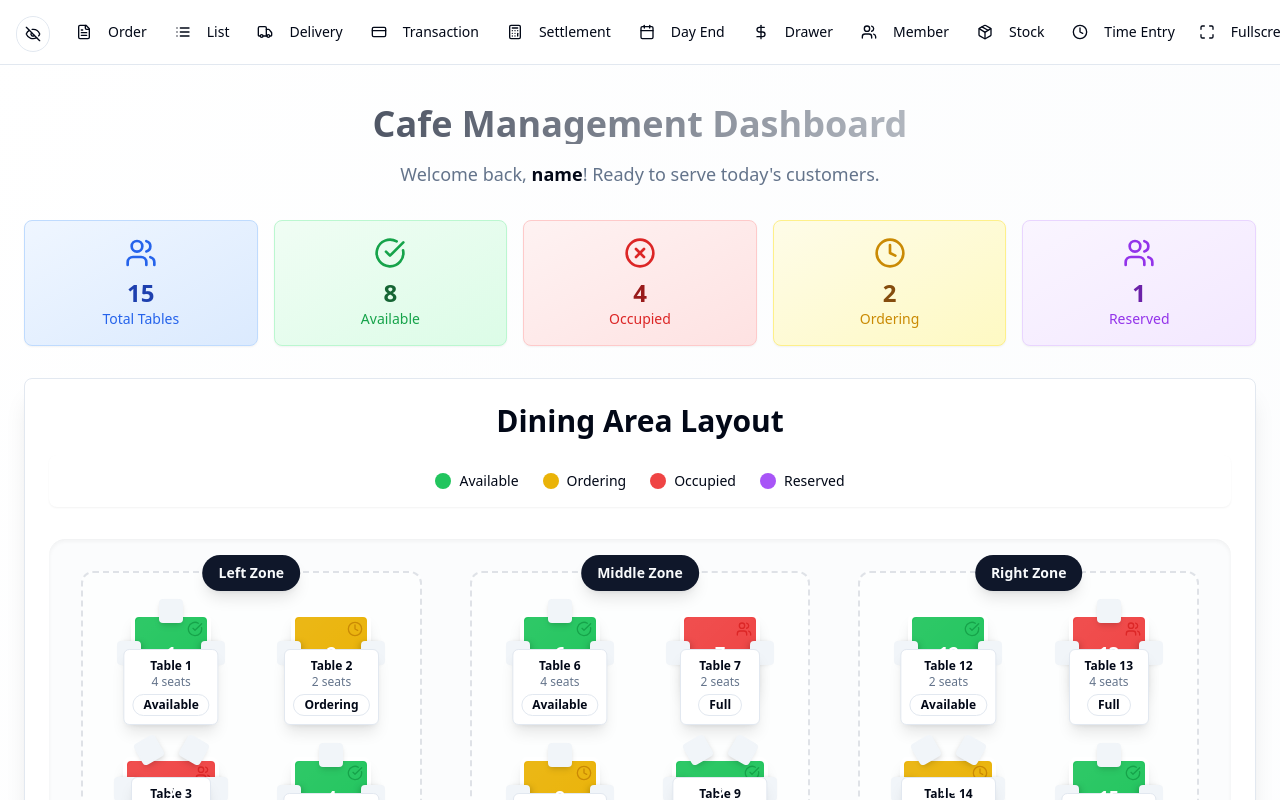
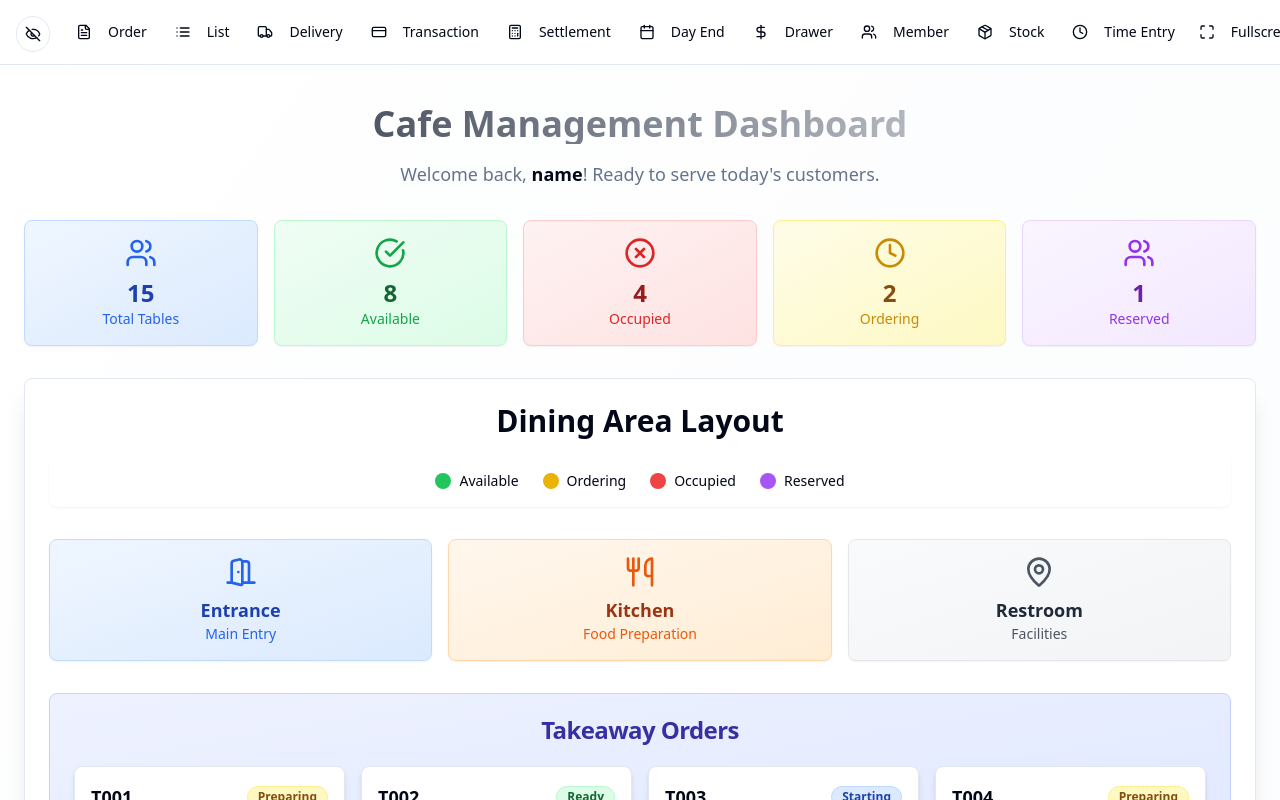
Before and after one commit to Mohamedashmar432/cafe-app, a React (Vite) app: page / in a window 1280 px wide. Both pictures are taken after typing "name@example.com", "Sample123" into the empty fields and a click on the button "Sign In". Shown: the top 800 px of the page. Built offline with nearby package versions, Linux system fonts and the light colour scheme.

Commit message:
feat: Enhance dashboard and signup page
- Added entrance, restroom, and kitchen indicators to the dashboard.
- Renamed table zones to sections 1, 2, and 3.
- Added a takeaway order section with order status.
- Added floating cafe SVG to the signup page.

```diff
--- a/src/components/auth/LoginPage.tsx
+++ b/src/components/auth/LoginPage.tsx
@@ -35,9 +35,56 @@ export const LoginPage = ({ onLogin }: LoginPageProps) => {
     onLogin(userData);
   };
 
+  // Floating cafe SVG elements
+  const FloatingCafeElement = ({ children, className, delay = 0 }: { children: React.ReactNode; className: string; delay?: number }) => (
+    <div
+      className={`absolute opacity-20 animate-pulse ${className}`}
+      style={{ animationDelay: `${delay}s` }}
+    >
+      {children}
+    </div>
+  );
+
   return (
-    <div className="min-h-screen bg-gradient-to-br from-primary/20 via-background to-accent/20 flex items-center justify-center p-4">
-      <Card className="w-full max-w-md">
+    <div className="min-h-screen bg-gradient-to-br from-primary/20 via-background to-accent/20 flex items-center justify-center p-4 relative overflow-hidden">
+      {/* Floating Cafe SVG Elements */}
+      <FloatingCafeElement className="top-10 left-10" delay={0}>
+        <svg width="60" height="60" viewBox="0 0 24 24" fill="currentColor" className="text-primary/30">
+          <path d="M18.5 3H6c-1.1 0-2 .9-2 2v5.71c0 3.83 2.95 7.18 6.78 7.29 3.96.12 7.22-3.06 7.22-7v-1h.5c1.38 0 2.5-1.12 2.5-2.5S19.88 5 18.5 5V3zM16 5v3.5c0 .83-.67 1.5-1.5 1.5S13 9.33 13 8.5V5h3zm-5 0v3.5c0 .83-.67 1.5-1.5 1.5S8 9.33 8 8.5V5h3z"/>
+        </svg>
+      </FloatingCafeElement>
+
+      <FloatingCafeElement className="top-20 right-20" delay={1}>
+        <svg width="50" height="50" viewBox="0 0 24 24" fill="currentColor" className="text-accent/30">
+          <path d="M12 2l3.09 6.26L22 9.27l-5 4.87 1.18 6.88L12 17.77l-6.18 3.25L7 14.14 2 9.27l6.91-1.01L12 2z"/>
+        </svg>
+      </FloatingCafeElement>
+
+      <FloatingCafeElement className="bottom-10 left-20" delay={2}>
+        <svg width="70" height="70" viewBox="0 0 24 24" fill="currentColor" className="text-secondary/30">
+          <path d="M11 9H9V2H7v7H5V2H3v7c0 2.12 1.66 3.84 3.75 3.97L6.5 22h2.25l-.25-9.03C10.34 12.84 12 11.12 12 9V2h-1v7z"/>
+        </svg>
+      </FloatingCafeElement>
+
+      <FloatingCafeElement className="bottom-20 right-10" delay={0.5}>
+        <svg width="55" height="55" viewBox="0 0 24 24" fill="currentColor" className="text-primary/25">
+          <path d="M8.1 13.34l2.83-2.83L12.93 12l2.83-2.83-1.41-1.41L12.93 9.17l-1.41-1.41L8.1 10.93 6.69 9.52 5.28 10.93l2.82 2.41zm8.26-2.85c1.17-.52 2.61-.9 4.24-.9.72 0 1.39.1 2.03.26l1.52-6.63C24.6 2.48 24.2 2 23.72 2H4.27c-.48 0-.88.48-.63 1.22l1.52 6.63c.64-.16 1.31-.26 2.03-.26 1.63 0 3.07.38 4.24.9L12 9.12l.57 1.37z"/>
+        </svg>
+      </FloatingCafeElement>
+
+      <FloatingCafeElement className="top-1/2 left-5" delay={1.5}>
+        <svg width="45" height="45" viewBox="0 0 24 24" fill="currentColor" className="text-accent/25">
+          <path d="M17 3H7c-1.1 0-2 .9-2 2v16l7-3 7 3V5c0-1.1-.9-2-2-2z"/>
+        </svg>
+      </FloatingCafeElement>
+
+      <FloatingCafeElement className="top-1/3 right-5" delay={2.5}>
+        <svg width="65" height="65" viewBox="0 0 24 24" fill="currentColor" className="text-secondary/25">
+          <path d="M12 2C6.48 2 2 6.48 2 12s4.48 10 10 10 10-4.48 10-10S17.52 2 12 2zm-2 15l-5-5 1.41-1.41L10 14.17l7.59-7.59L19 8l-9 9z"/>
+        </svg>
+      </FloatingCafeElement>
+
+      <Card className="w-full max-w-md relative z-10 backdrop-blur-sm bg-card/90">
         <CardHeader className="text-center">
           <CardTitle className="text-2xl font-bold">
             {isRegistering ? 'Create Account' : 'Welcome Back'}
--- a/src/components/dashboard/TableLayout.tsx
+++ b/src/components/dashboard/TableLayout.tsx
@@ -1,7 +1,8 @@
+
 import { useState } from 'react';
 import { Card, CardContent, CardHeader, CardTitle } from '@/components/ui/card';
 import { Badge } from '@/components/ui/badge';
-import { Users, Clock, CheckCircle, XCircle } from 'lucide-react';
+import { Users, Clock, CheckCircle, XCircle, MapPin, Utensils, DoorOpen } from 'lucide-react';
 import type { Table } from '@/pages/Index';
 
 interface TableLayoutProps {
@@ -10,26 +11,34 @@ interface TableLayoutProps {
 
 export const TableLayout = ({ onTableSelect }: TableLayoutProps) => {
   const [tables] = useState<Table[]>([
-    // Left Zone (Window side)
-    { id: '1', number: '1', status: 'Available', zone: 'Left', seats: 4 },
-    { id: '2', number: '2', status: 'Ordering', zone: 'Left', seats: 2 },
-    { id: '3', number: '3', status: 'Full', zone: 'Left', seats: 6 },
-    { id: '4', number: '4', status: 'Available', zone: 'Left', seats: 4 },
-    { id: '5', number: '5', status: 'Booked', zone: 'Left', seats: 8 },
+    // Section 1 (formerly Left Zone)
+    { id: '1', number: '1', status: 'Available', zone: 'Section 1', seats: 4 },
+    { id: '2', number: '2', status: 'Ordering', zone: 'Section 1', seats: 2 },
+    { id: '3', number: '3', status: 'Full', zone: 'Section 1', seats: 6 },
+    { id: '4', number: '4', status: 'Available', zone: 'Section 1', seats: 4 },
+    { id: '5', number: '5', status: 'Booked', zone: 'Section 1', seats: 8 },
 
-    // Middle Zone (Main dining)
-    { id: '6', number: '6', status: 'Available', zone: 'Middle', seats: 4 },
-    { id: '7', number: '7', status: 'Full', zone: 'Middle', seats: 2 },
-    { id: '8', number: '8', status: 'Ordering', zone: 'Middle', seats: 4 },
-    { id: '9', number: '9', status: 'Available', zone: 'Middle', seats: 6 },
-    { id: '10', number: '10', status: 'Available', zone: 'Middle', seats: 4 },
-    { id: '11', number: '11', status: 'Booked', zone: 'Middle', seats: 8 },
+    // Section 2 (formerly Middle Zone)
+    { id: '6', number: '6', status: 'Available', zone: 'Section 2', seats: 4 },
+    { id: '7', number: '7', status: 'Full', zone: 'Section 2', seats: 2 },
+    { id: '8', number: '8', status: 'Ordering', zone: 'Section 2', seats: 4 },
+    { id: '9', number: '9', status: 'Available', zone: 'Section 2', seats: 6 },
+    { id: '10', number: '10', status: 'Available', zone: 'Section 2', seats: 4 },
+    { id: '11', number: '11', status: 'Booked', zone: 'Section 2', seats: 8 },
 
-    // Right Zone (Corner/Private)
-    { id: '12', number: '12', status: 'Available', zone: 'Right', seats: 2 },
-    { id: '13', number: '13', status: 'Full', zone: 'Right', seats: 4 },
-    { id: '14', number: '14', status: 'Ordering', zone: 'Right', seats: 6 },
-    { id: '15', number: '15', status: 'Available', zone: 'Right', seats: 4 },
+    // Section 3 (formerly Right Zone)
+    { id: '12', number: '12', status: 'Available', zone: 'Section 3', seats: 2 },
+    { id: '13', number: '13', status: 'Full', zone: 'Section 3', seats: 4 },
+    { id: '14', number: '14', status: 'Ordering', zone: 'Section 3', seats: 6 },
+    { id: '15', number: '15', status: 'Available', zone: 'Section 3', seats: 4 },
+  ]);
+
+  // Mock takeaway orders
+  const [takeawayOrders] = useState([
+    { id: 'T001', status: 'Preparing', customerName: 'John Doe', time: '5 min' },
+    { id: 'T002', status: 'Ready', customerName: 'Jane Smith', time: '2 min' },
+    { id: 'T003', status: 'Starting', customerName: 'Bob Wilson', time: '8 min' },
+    { id: 'T004', status: 'Preparing', customerName: 'Alice Brown', time: '3 min' },
   ]);
 
   const getStatusColor = (status: Table['status']) => {
@@ -49,6 +58,15 @@ export const TableLayout = ({ onTableSelect }: TableLayoutProps) => {
       case 'Full': return <Users className="h-4 w-4 text-red-600" />;
       case 'Booked': return <XCircle className="h-4 w-4 text-purple-600" />;
       default: return null;
+    }
+  };
+
+  const getTakeawayStatusColor = (status: string) => {
+    switch (status) {
+      case 'Starting': return 'bg-blue-100 text-blue-800 border-blue-200';
+      case 'Preparing': return 'bg-yellow-100 text-yellow-800 border-yellow-200';
+      case 'Ready': return 'bg-green-100 text-green-800 border-green-200';
+      default: return 'bg-gray-100 text-gray-800 border-gray-200';
     }
   };
 
@@ -121,9 +139,9 @@ export const TableLayout = ({ onTableSelect }: TableLayoutProps) => {
   };
 
   const tablesByZone = {
-    Left: tables.filter(t => t.zone === 'Left'),
-    Middle: tables.filter(t => t.zone === 'Middle'),
-    Right: tables.filter(t => t.zone === 'Right'),
+    'Section 1': tables.filter(t => t.zone === 'Section 1'),
+    'Section 2': tables.filter(t => t.zone === 'Section 2'),
+    'Section 3': tables.filter(t => t.zone === 'Section 3'),
   };
 
   return (
@@ -151,6 +169,62 @@ export const TableLayout = ({ onTableSelect }: TableLayoutProps) => {
         </div>
       </div>
 
+      {/* Navigation indicators */}
+      <div className="grid grid-cols-1 md:grid-cols-3 gap-4 mb-8">
+        <Card className="bg-gradient-to-br from-blue-50 to-blue-100 border-blue-200">
+          <CardContent className="p-4 text-center">
+            <div className="flex items-center justify-center mb-2">
+              <DoorOpen className="h-8 w-8 text-blue-600" />
+            </div>
+            <div className="text-lg font-bold text-blue-800">Entrance</div>
+            <div className="text-sm text-blue-600">Main Entry</div>
+          </CardContent>
+        </Card>
+
+        <Card className="bg-gradient-to-br from-orange-50 to-orange-100 border-orange-200">
+          <CardContent className="p-4 text-center">
+            <div className="flex items-center justify-center mb-2">
+              <Utensils className="h-8 w-8 text-orange-600" />
+            </div>
+            <div className="text-lg font-bold text-orange-800">Kitchen</div>
+            <div className="text-sm text-orange-600">Food Preparation</div>
+          </CardContent>
+        </Card>
+
+        <Card className="bg-gradient-to-br from-gray-50 to-gray-100 border-gray-200">
+          <CardContent className="p-4 text-center">
+            <div className="flex items-center justify-center mb-2">
+              <MapPin className="h-8 w-8 text-gray-600" />
+            </div>
+            <div className="text-lg font-bold text-gray-800">Restroom</div>
+            <div className="text-sm text-gray-600">Facilities</div>
+          </CardContent>
+        </Card>
+      </div>
+
+      {/* Takeaway Orders Section */}
+      <Card className="bg-gradient-to-br from-indigo-50 to-indigo-100 border-indigo-200 mb-8">
+        <CardHeader>
+          <CardTitle className="text-center text-indigo-800">Takeaway Orders</CardTitle>
+        </CardHeader>
+        <CardContent>
+          <div className="grid grid-cols-1 md:grid-cols-2 lg:grid-cols-4 gap-4">
+            {takeawayOrders.map((order) => (
+              <div key={order.id} className="bg-white rounded-lg p-4 shadow-md border">
+                <div className="flex justify-between items-center mb-2">
+                  <span className="font-bold text-lg">{order.id}</span>
+                  <Badge className={getTakeawayStatusColor(order.status)}>
+                    {order.status}
+                  </Badge>
+                </div>
+                <div className="text-sm text-muted-foreground mb-1">{order.customerName}</div>
+                <div className="text-xs text-muted-foreground">Est. {order.time}</div>
+              </div>
+            ))}
+          </div>
+        </CardContent>
+      </Card>
+
       {/* Dining area layout */}
       <div className="bg-muted/30 rounded-2xl p-8 shadow-inner">
         <div className="grid grid-cols-1 lg:grid-cols-3 gap-12 min-h-96">
@@ -159,7 +233,7 @@ export const TableLayout = ({ onTableSelect }: TableLayoutProps) => {
               {/* Zone header */}
               <div className="absolute -top-4 left-1/2 transform -translate-x-1/2 z-10">
                 <div className="bg-primary text-primary-foreground px-4 py-2 rounded-full text-sm font-semibold shadow-lg">
-                  {zone} Zone
+                  {zone}
                 </div>
               </div>
 
@@ -180,22 +254,6 @@ export const TableLayout = ({ onTableSelect }: TableLayoutProps) => {
           ))}
         </div>
       </div>
-
-      {/* Floor plan elements */}
-      <div className="flex justify-center space-x-8 text-muted-foreground text-sm">
-        <div className="flex items-center space-x-2">
-          <div className="w-3 h-3 bg-blue-300 rounded-full" />
-          <span>Entrance</span>
-        </div>
-        <div className="flex items-center space-x-2">
-          <div className="w-3 h-3 bg-orange-300 rounded-full" />
-          <span>Kitchen</span>
-        </div>
-        <div className="flex items-center space-x-2">
-          <div className="w-3 h-3 bg-gray-300 rounded-full" />
-          <span>Restroom</span>
-        </div>
-      </div>
     </div>
   );
 };
--- a/src/pages/Index.tsx
+++ b/src/pages/Index.tsx
@@ -17,7 +17,7 @@ export type Table = {
   id: string;
   number: string;
   status: 'Available' | 'Ordering' | 'Full' | 'Booked';
-  zone: 'Left' | 'Middle' | 'Right';
+  zone: 'Section 1' | 'Section 2' | 'Section 3';
   seats: number;
 };
 
```
